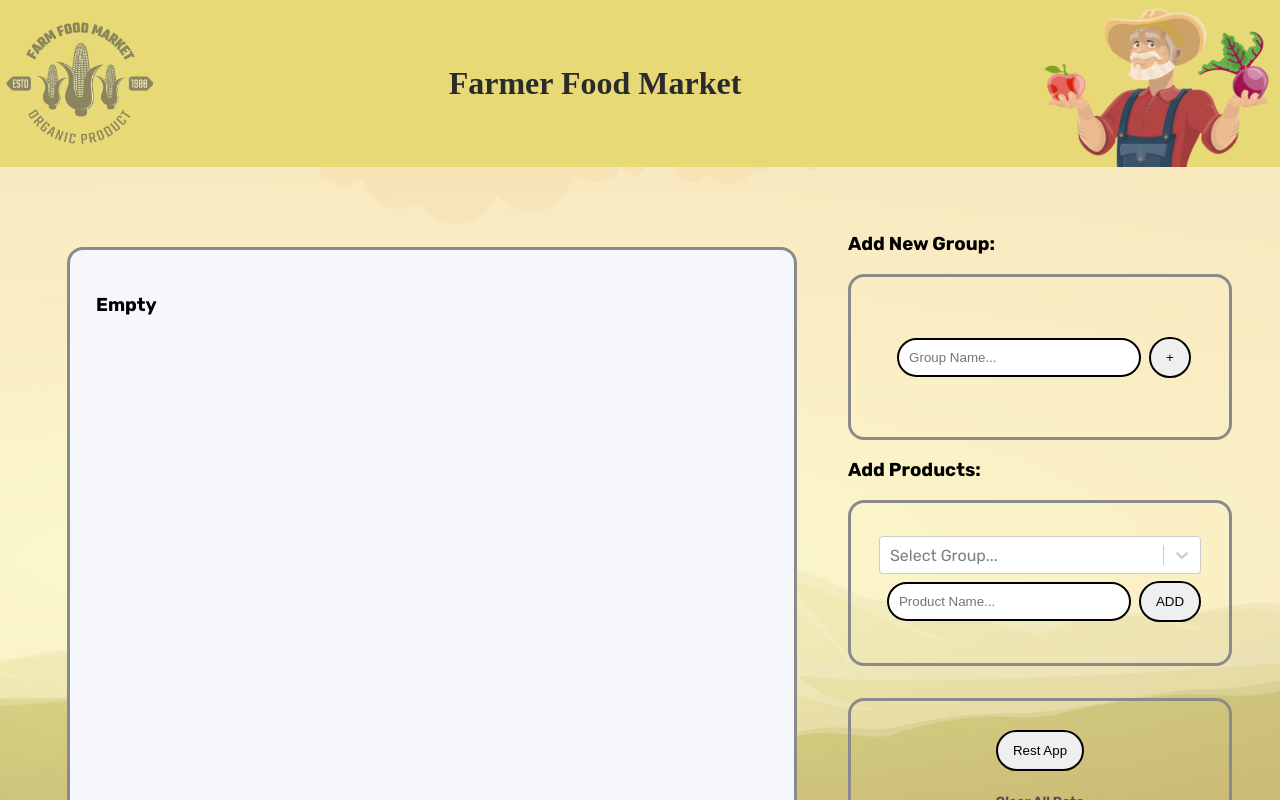
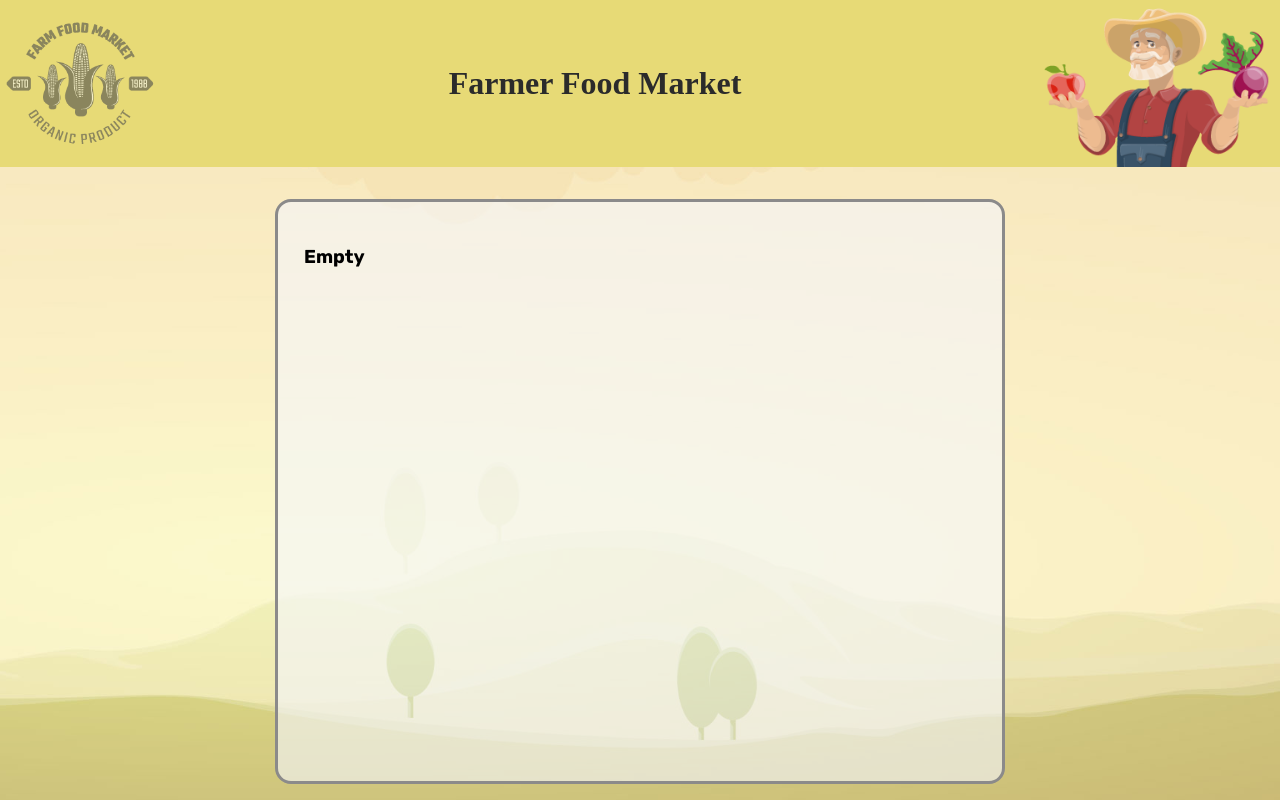
Before and after one commit to miladmrk94/React-Product-management, a React (Create React App) app: page / in a window 1280 px wide. Shown: the top 800 px of the page. Built offline with nearby package versions, Linux system fonts and the light colour scheme; a web font is replaced by a local one.

Commit message:
final-MiladR

```diff
--- a/src/App.scss
+++ b/src/App.scss
@@ -7,11 +7,11 @@
 
   .container {
     display: flex;
-    justify-content: space-between;
+
     padding: 2rem;
     flex-wrap: wrap;
     .boxOne {
-      background-color: rgb(246, 247, 253);
+      background-color: rgba(246, 247, 253, 0.6);
       width: 55vw;
       height: 70vh;
       border-radius: 1rem;
@@ -39,9 +39,9 @@
       }
     }
     .boxTwo {
-      width: 30vw;
       padding: 1rem;
       border-radius: 1rem;
+      margin: auto;
     }
   }
 }
--- a/src/Components/ManagementBar/ManagementBar.js
+++ b/src/Components/ManagementBar/ManagementBar.js
@@ -72,7 +72,7 @@
   }, [group]);
 
   return (
-    <div>
+    <div className={styles.container}>
       <h3>Add New Group:</h3>
       <div className={styles.box__group}>
         <form onSubmit={groupNameSubmitHandler}>
--- a/src/Components/ManagementBar/ManagementBar.module.scss
+++ b/src/Components/ManagementBar/ManagementBar.module.scss
@@ -1,10 +1,21 @@
+.container {
+  display: flex;
+  flex-direction: column;
+  width: 500px;
+  transition: all 0.5s;
+
   .box__group {
+    width: inherit;
     display: flex;
     height: 160px;
     justify-content: center;
     align-items: center;
     border-radius: 1rem;
     border: solid 3px rgb(139, 138, 138);
+    form {
+      display: flex;
+      justify-content: center;
+      align-items: center;
       input {
         width: 220px;
         padding: 10px;
@@ -18,6 +29,7 @@
         border: 2px solid;
       }
     }
+  }
 
   .box__product {
     display: flex;
@@ -26,6 +38,11 @@
     align-items: center;
     border-radius: 1rem;
     border: solid 3px rgb(139, 138, 138);
+    form {
+      display: flex;
+      justify-content: center;
+      align-items: center;
+      flex-direction: column;
       input {
         width: 220px;
         padding: 10px;
@@ -39,7 +56,7 @@
         border: 2px solid;
       }
     }
-
+  }
   .box__rest {
     margin-top: 2rem;
     display: flex;
@@ -59,3 +76,11 @@
       color: rgb(83, 83, 83);
     }
   }
+}
+
+@media only screen and (max-width: 900px) {
+  .container {
+    width: 300px;
+    transition: all 0.5s;
+  }
+}
```
Lines whose indentation alone changed are shown as unchanged.
